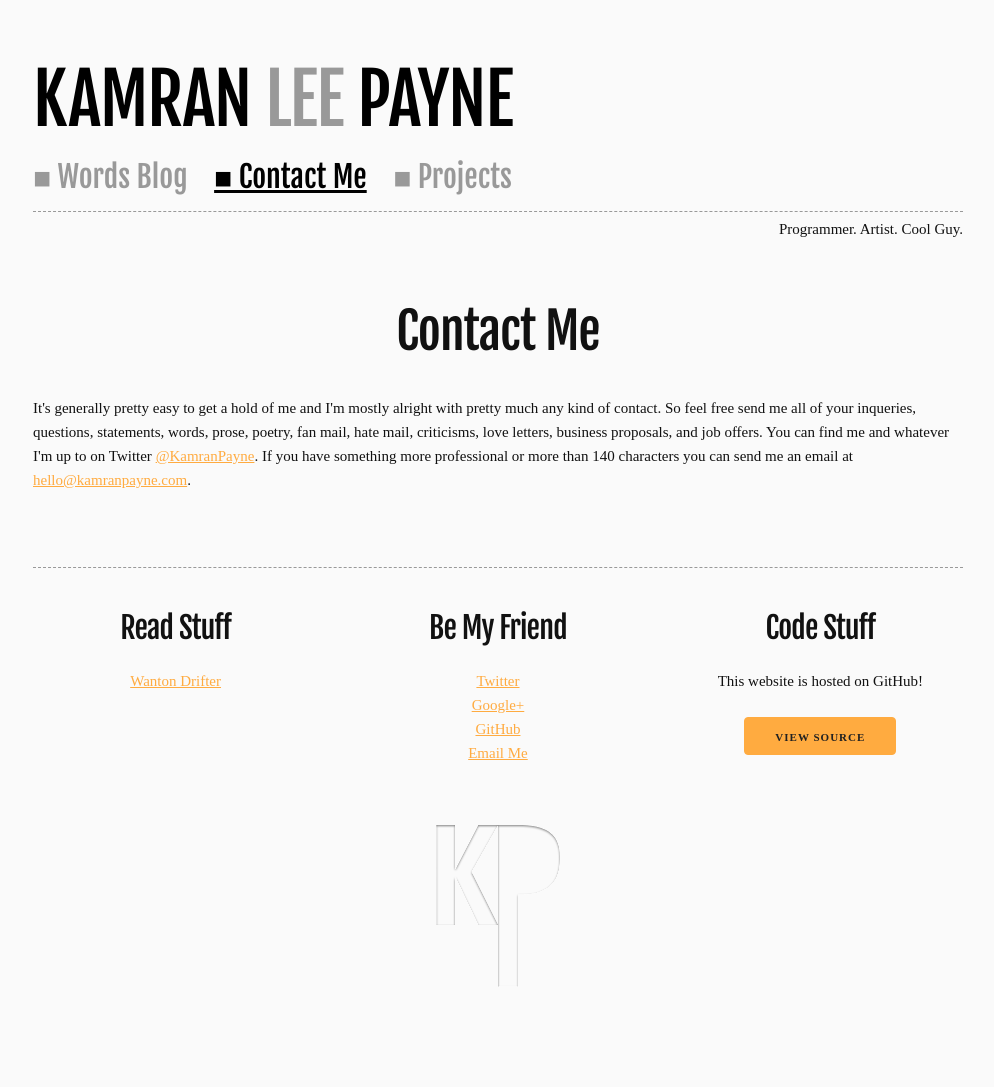
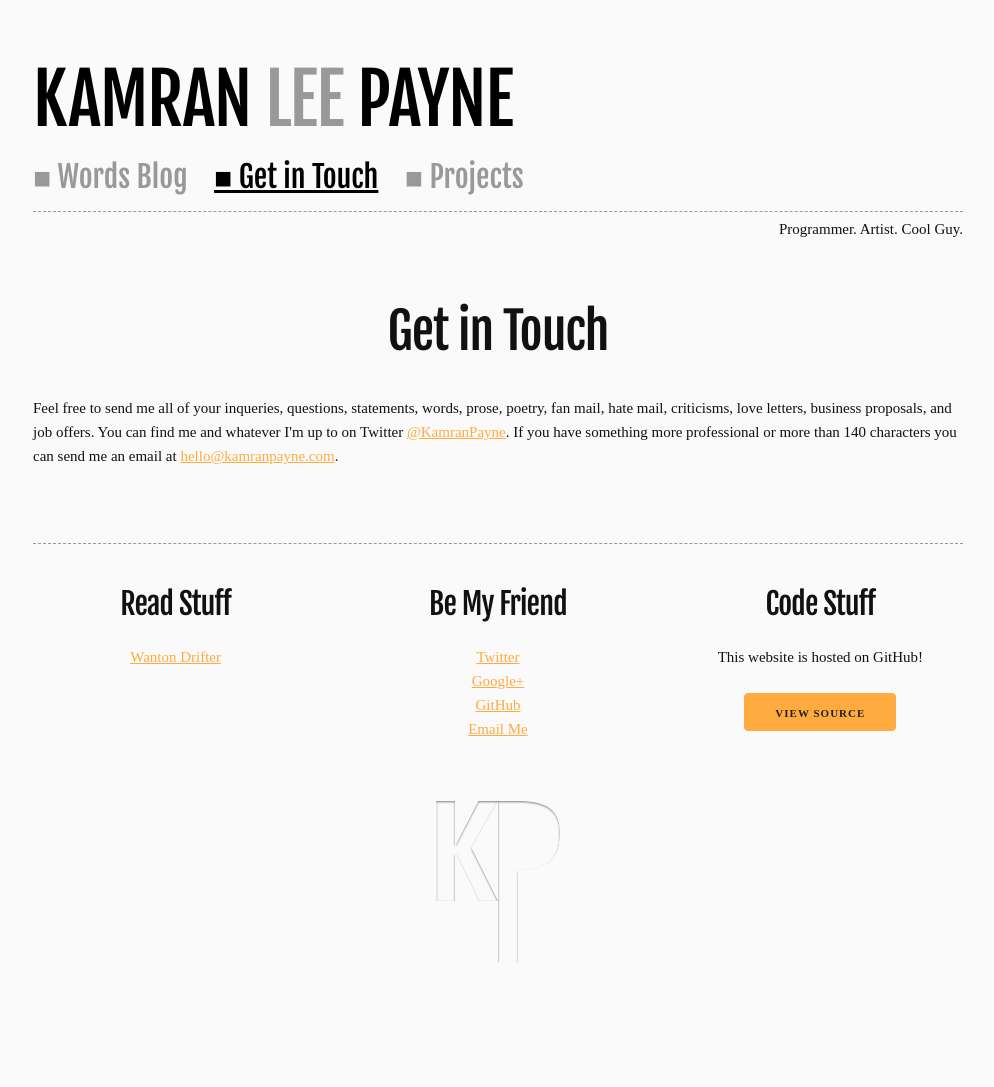
Before and after one commit to kmrn/kmrn.github.io, a Jekyll site: the page built from contact.html, in a window 1280 px wide. Shown: the whole page, without its empty margins (142-1136 px from the left). Built offline with Jekyll 4.4.1, drawn with Linux system fonts in a browser that asks for light colours; some web fonts are replaced; after the commit the page ends 1063 px from its top, so only the background shows below that.

Commit message:
make contact page title less good

```diff
--- a/contact.html
+++ b/contact.html
@@ -1,6 +1,6 @@
 ---
 layout: page
-title: Contact Me
+title: Get in Touch
 permalink: /contact/
 ---
 
@@ -11,7 +11,7 @@ This page will appear when you visit /contact/ -->
   <section class="container contact-container">
     <div class="row">
       <p>
-        It's generally pretty easy to get a hold of me and I'm mostly alright with pretty much any kind of contact. So feel free send me all of your inqueries, questions, statements, words, prose, poetry, fan mail, hate mail, criticisms, love letters, business proposals, and job offers. You can find me and whatever I'm up to on Twitter <a href="https://twitter.com/kamranpayne">@KamranPayne</a>. If you have something more professional or more than 140 characters you can send me an email at <a href="mailto:hello@kamranpayne.com">hello@kamranpayne.com</a>.
+        Feel free to send me all of your inqueries, questions, statements, words, prose, poetry, fan mail, hate mail, criticisms, love letters, business proposals, and job offers. You can find me and whatever I'm up to on Twitter <a href="https://twitter.com/kamranpayne">@KamranPayne</a>. If you have something more professional or more than 140 characters you can send me an email at <a href="mailto:hello@kamranpayne.com">hello@kamranpayne.com</a>.
       </p>
     </div>
   </section>
```
